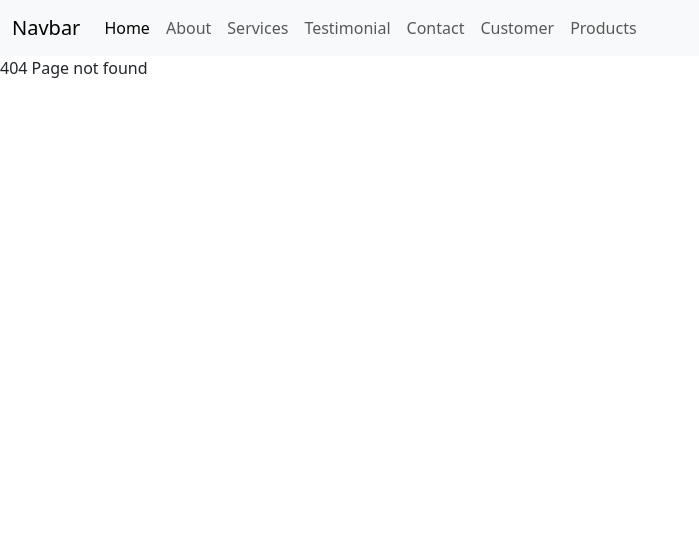
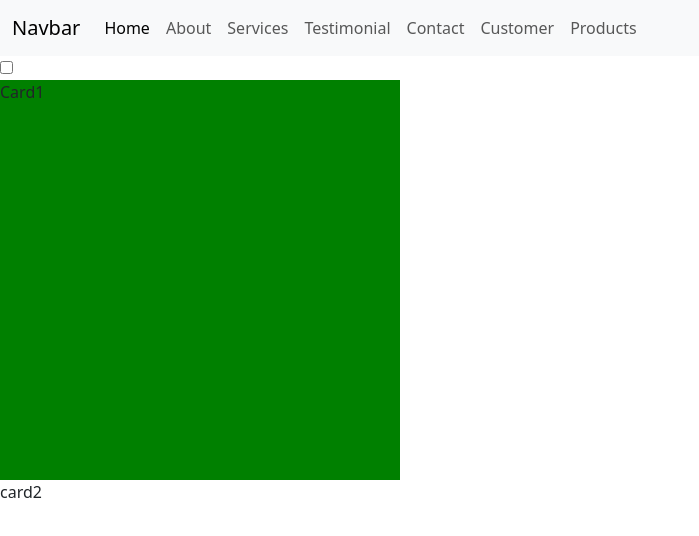
Before and after one commit to shailesh-ss-19-11/react-router-demo, a React (Vite) app: page /memoexp in a window 1280 px wide. Before the commit this address had no page. Shown: the top 536 px of the page, without its empty margins (0-699 px from the left). Built offline with nearby package versions, Linux system fonts and the light colour scheme; sample sign-in values are in the browser's storage.

Commit message:
memo and profiler lecture

```diff
--- /dev/null
+++ b/src/MemoExperiment/Card1.jsx
@@ -0,0 +1,11 @@
+import React from 'react'
+
+const Card1 = ({check1}) => {
+  return (
+    <div style={{width:"400px",height:"400px",background:check1 ? "red":"green"}}>
+      Card1
+    </div>
+  )
+}
+
+export default Card1
--- /dev/null
+++ b/src/MemoExperiment/Card2.jsx
@@ -0,0 +1,11 @@
+import React, { memo } from 'react'
+
+const Card2 = () => {
+  return (
+    <div>
+      card2
+    </div>
+  )
+}
+
+export default memo(Card2)
--- /dev/null
+++ b/src/MemoExperiment/Expo.jsx
@@ -0,0 +1,17 @@
+import React, { useState } from "react";
+import Card1 from "./Card1";
+import Card2 from "./Card2";
+
+const Expo = () => {
+  const [check1, setcheck1] = useState(false);
+//   const [check2, setcheck2] = useState(false);
+  return (
+    <div>
+      <input type="checkbox" onChange={(e) => setcheck1(e.target.checked)} />
+      <Card1 check1={check1}/>
+      <Card2 />
+    </div>
+  );
+};
+
+export default Expo;
--- /dev/null
+++ b/src/dummycomp/Dummy.jsx
@@ -0,0 +1,15 @@
+import ExtraComponent from "./ExtraComponent";
+import InputComponent from "./InputComponent";
+
+const Dummy = () => {
+  return (
+    <div>
+      <h1>Dummy Component</h1>
+      <InputComponent>
+        <ExtraComponent />
+      </InputComponent>
+    </div>
+  );
+};
+
+export default Dummy;
--- /dev/null
+++ b/src/dummycomp/ExtraComponent.jsx
@@ -0,0 +1,11 @@
+import React from 'react'
+
+const ExtraComponent = () => {
+  return (
+    <div className='card'>
+        ExtraComponent
+    </div>
+  )
+}
+
+export default ExtraComponent
--- /dev/null
+++ b/src/dummycomp/InputComponent.jsx
@@ -0,0 +1,16 @@
+import React, { useState } from 'react'
+import ExtraComponent from './ExtraComponent'
+
+const InputComponent = ({children}) => {
+  const [input,setinput] = useState("")
+  return (
+    <div>
+      <input type="text" value={input} onChange={(e)=>{setinput(e.target.value)}}/>
+      {children}
+
+
+    </div>
+  )
+}
+
+export default InputComponent
```
Also changed, not shown: src/main.jsx (+30 -26 lines), src/routes/Routes.js (+10 -0 lines).
